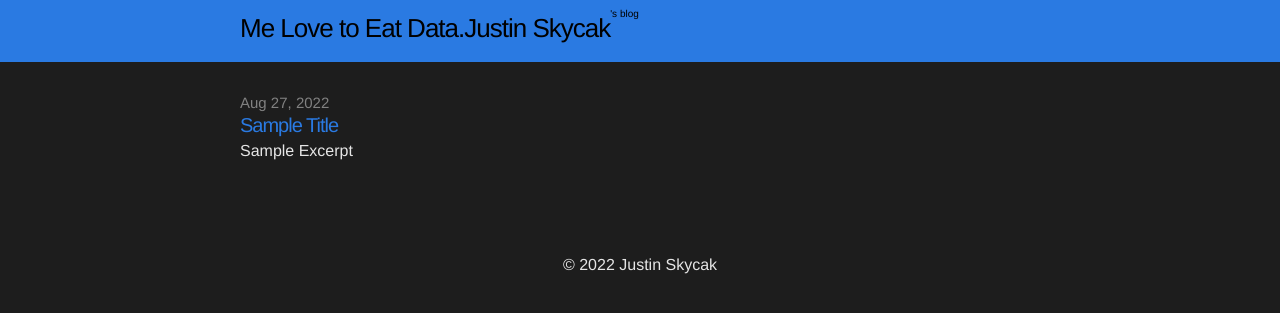
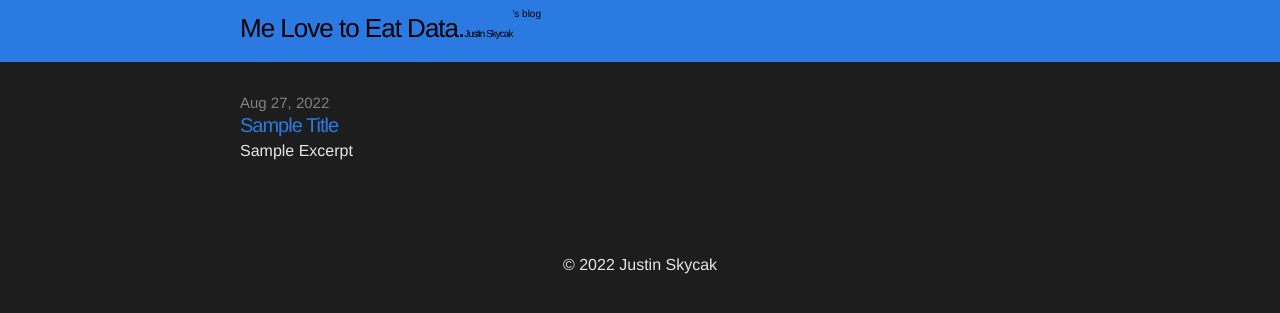
Before and after one commit to quantmonster/quantmonster.github.io, a Jekyll site: the page built from index.html, in a window 1280 px wide. Shown: the top 313 px of the page. Built offline with Jekyll 4.4.1, drawn with Linux system fonts in a browser that asks for light colours.

Commit message:
Update header.html

```diff
--- a/_includes/header.html
+++ b/_includes/header.html
@@ -2,7 +2,7 @@
 
   <div class="wrap">
 
-    <a class="site-title" href="{{ site.baseurl }}/">Me Love to Eat Data. <font size="1.5em"><a class="site-title" href="https://justinmath.com" target="_blank">Justin Skycak</a>'s blog</font></a>
+    <a class="site-title" href="{{ site.baseurl }}/">Me Love to Eat Data. <a class="site-title" href="https://justinmath.com" target="_blank"><font size="1.5em">Justin Skycak</font></a><font size="1.5em">'s blog</font></a>
 
     <nav class="site-nav">
 
```
